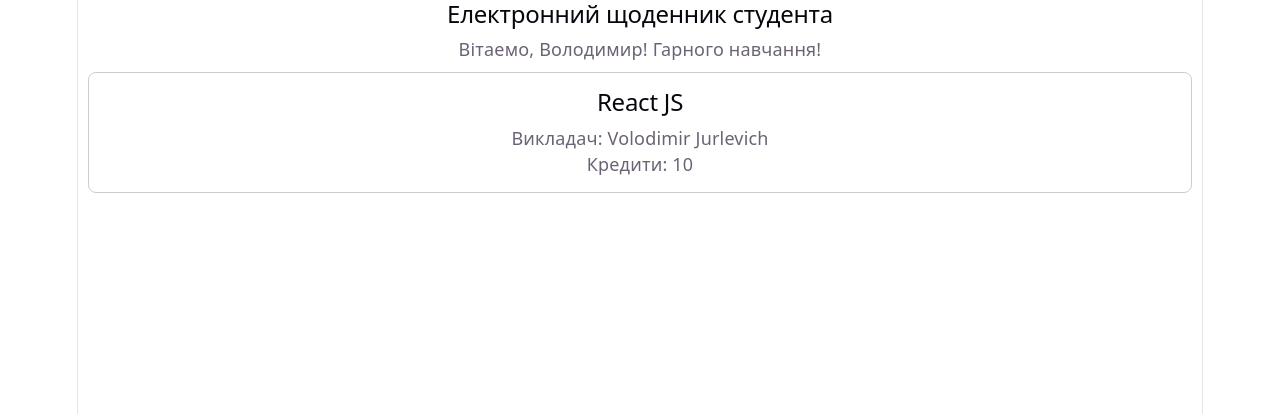
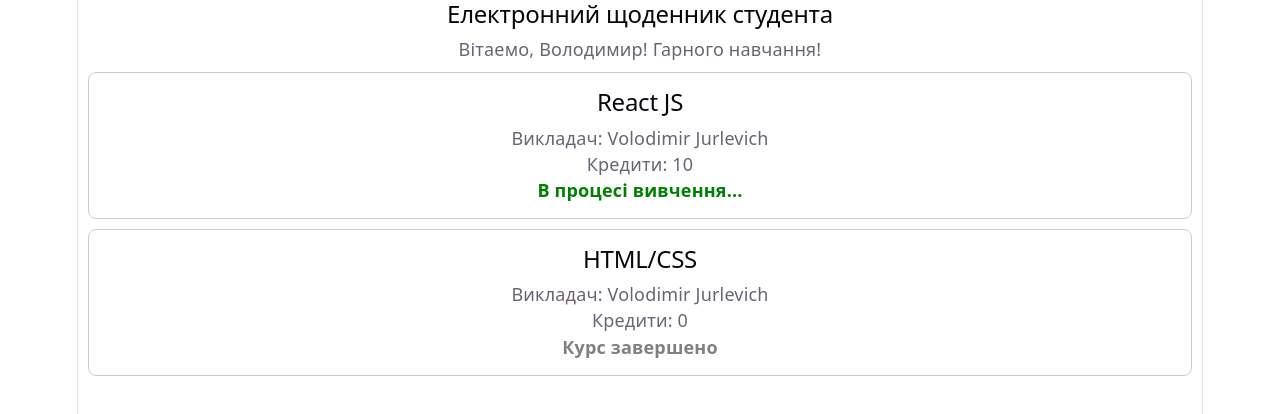
Before and after one commit to ART8M-sis/first-react-project, a React (Vite) app: page / in a window 1280 px wide. Shown: the top 414 px of the page. Built offline with nearby package versions, Linux system fonts and the light colour scheme.

Commit message:
feat: add is active logi to course card

```diff
--- a/src/App.tsx
+++ b/src/App.tsx
@@ -1,6 +1,6 @@
 import CityInfo from "./components/CityInfo";
 import BookInfo from "./components/BookInfo";
-import Header  from "./components/Header";
+import Header from "./components/Header";
 import CourseCard from "./components/CoursCard";
 function App() {
   return (
@@ -13,10 +13,18 @@ function App() {
 
     <div>
       <Header studentName="Володимир" />
-      <CourseCard title="React JS" teacher="Volodimir Jurlevich" credits={10} />
+      <CourseCard
+        title="React JS"
+        teacher="Volodimir Jurlevich"
+        credits={10}
+        isActive={true}
+      />
+      <CourseCard
+        title="HTML/CSS"
+        teacher="Volodimir Jurlevich"
+        isActive={false}
+      />
     </div>
-
-
   );
 }
 
--- a/src/components/CoursCard.tsx
+++ b/src/components/CoursCard.tsx
@@ -2,10 +2,11 @@ interface CourseCardProps{
     title:string
     teacher:string
     credits?:number
+    isActive: boolean
 }
 
 export default function CourseCard({
-    title , teacher , credits=0
+    title , teacher , credits=0,isActive
 } : CourseCardProps){
     return(
        <div
@@ -20,6 +21,11 @@ export default function CourseCard({
             <p>Викладач: {teacher}</p>
             <p>Кредити: {credits}</p>
 
+            <div style={{color: isActive ? "green" : "gray" , fontWeight: "bold"}}>
+                {isActive ? "В процесі вивчення..." : "Курс завершено"}
+
+            </div>
+
         </div>
     )
 }
```
